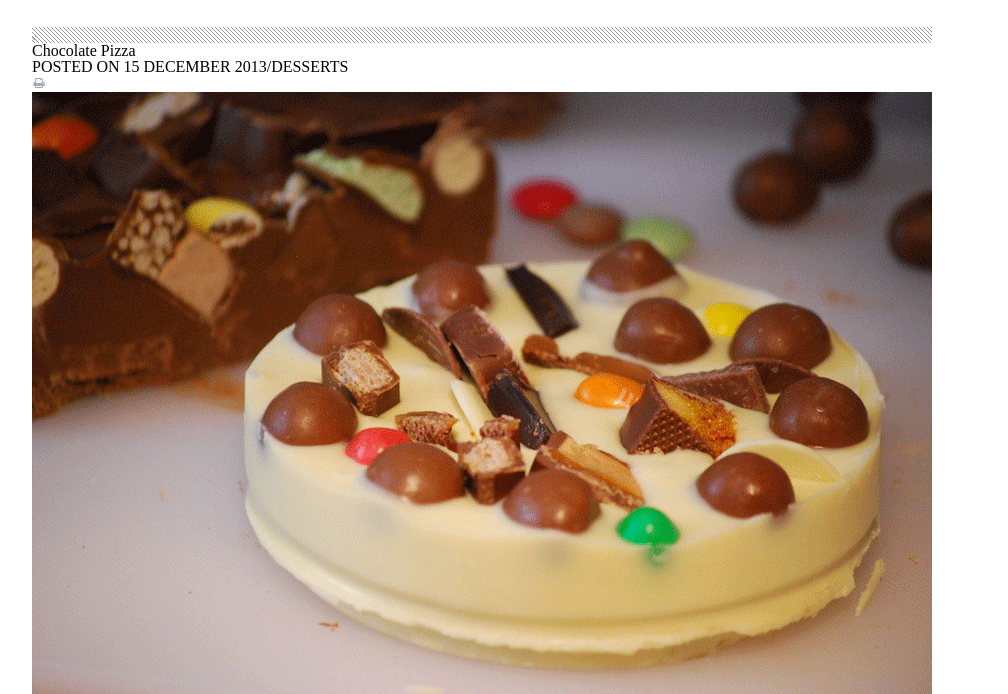
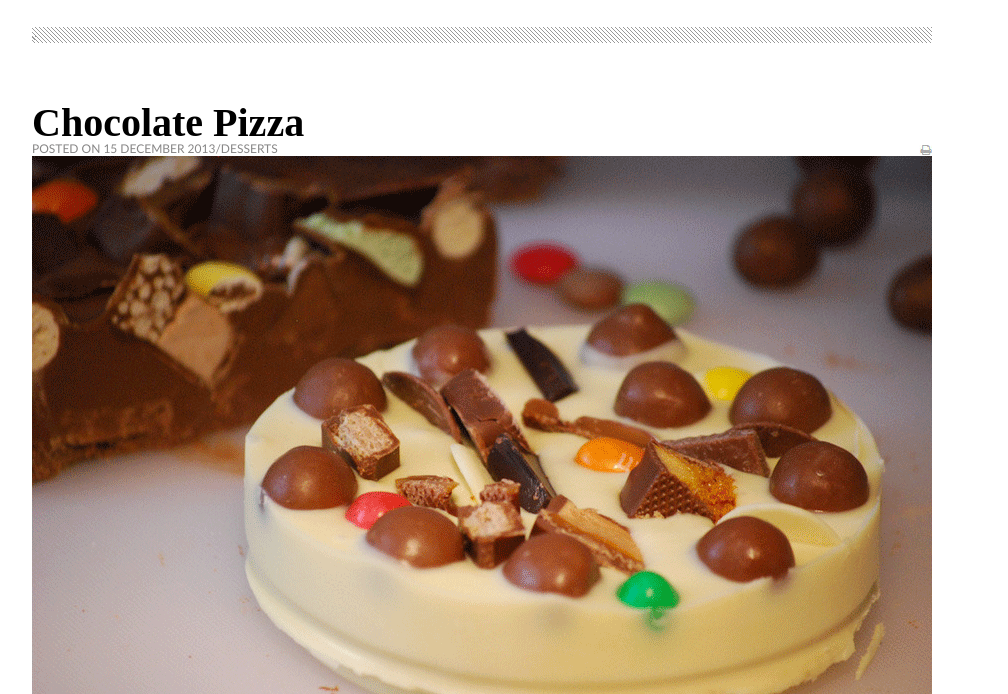
Before and after one commit to arpatterson31/chocolate-pizza, a plain HTML site: page index.html in a window 1280 px wide. Shown: the part 78-772 px from the top of the page, without its empty margins (128-1136 px from the left). Drawn offline with Linux system fonts and the light colour scheme.

Commit message:
Lorenzo = Driver Audrey/Aloysious = navs, add more styling

```diff
--- a/css/style.css
+++ b/css/style.css
@@ -26,7 +26,6 @@ body {
   margin-top: -30px;
 }
 
-
 #little-repeat-top {
   background-repeat: repeat;
   background-image: url("/img/hr-img.png");
@@ -34,6 +33,23 @@ body {
   margin-top: 30px;
 }
 
+#chocolate-pizza h2 {
+  font-weight: bold;
+  font-size: 40px;
+  margin-top: 60px;
+}
+
+#chocolate-pizza p {
+  font-family: 'Trebuchet MS', 'Lucida Sans Unicode', 'Lucida Grande', 'Lucida Sans', Arial, sans-serif;
+  font-size: 12px;
+  color: rgb(135, 134, 134);
+}
+
+#chocolate-pizza img {
+  float: right;
+  margin-right: 60px;
+  margin-top: -10px;
+}
 
 /* <nav id="social-bullets"> */
 /* <section id="little-repeat-top"> */
```
